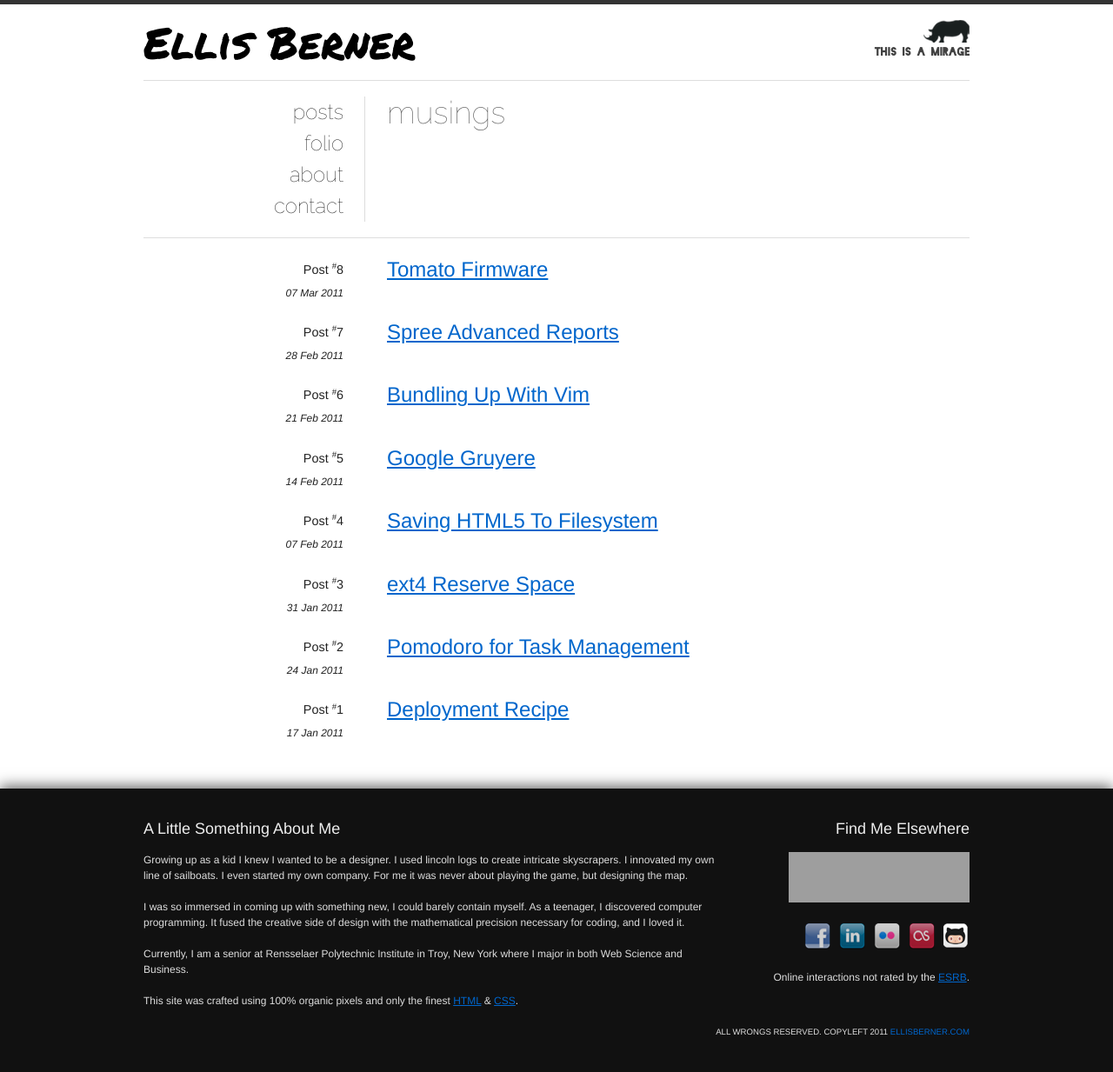
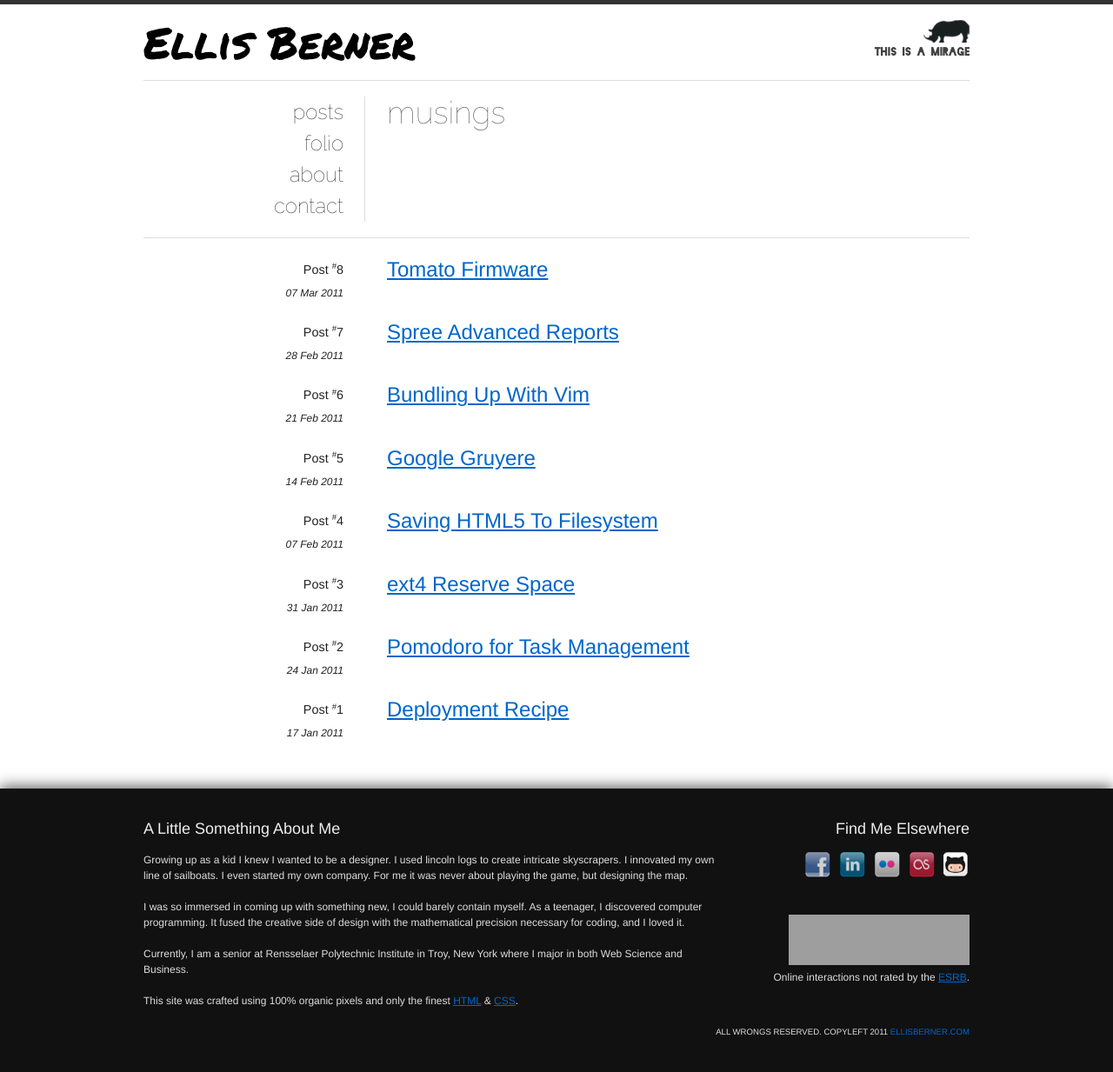
Before and after one commit to maletor/maletor.github.io, a Jekyll site: the page built from index.html, in a window 1280 px wide. Shown: the whole page at 87% size. Built offline with Jekyll 4.4.1, drawn with Linux system fonts in a browser that asks for light colours; some web fonts are replaced; grey boxes are pictures that could not be loaded.

Commit message:
switching spots

```diff
--- a/_includes/footer.html
+++ b/_includes/footer.html
@@ -11,10 +11,6 @@
 		</div>
 		<div id="elsewhere" class="span-6 last">
 			<h3>Find Me Elsewhere</h3>
-			<div class="span-6 last">
-				<a href="http://stackoverflow.com/users/381285/maletor"><img src="http://stackoverflow.com/users/flair/381285.png?theme=clean" width="208" height="58" alt="profile for Maletor at Stack Overflow, Q&amp;A for professional and enthusiast programmers" title="profile for Maletor at Stack Overflow, Q&amp;A for professional and enthusiast programmers" /></a>
-			</div>
-			<hr class="space" />
 			<div class="span-1 prepend-1">
 				<p>
 					<a href="http://www.facebook.com/ellis.berner"><img alt="Facebook" height="30" src="/images/facebook.png" width="30" /></a>
@@ -42,7 +38,10 @@
 					<a href="http://github.com/maletor"><img alt="GitHub" height="30" src="/images/github.png" width="30" /></a>
 				</p>
 			</div>
-
+			<hr class="space" />
+			<div class="span-6 last">
+				<a href="http://stackoverflow.com/users/381285/maletor"><img src="http://stackoverflow.com/users/flair/381285.png?theme=clean" width="208" height="58" alt="profile for Maletor at Stack Overflow, Q&amp;A for professional and enthusiast programmers" title="profile for Maletor at Stack Overflow, Q&amp;A for professional and enthusiast programmers" /></a>
+			</div>
 			<div class="span-6 last">
 				<p>
 					Online interactions not rated by the <a href="http://www.twoangrycamelsinacar.com">ESRB</a>.
```
